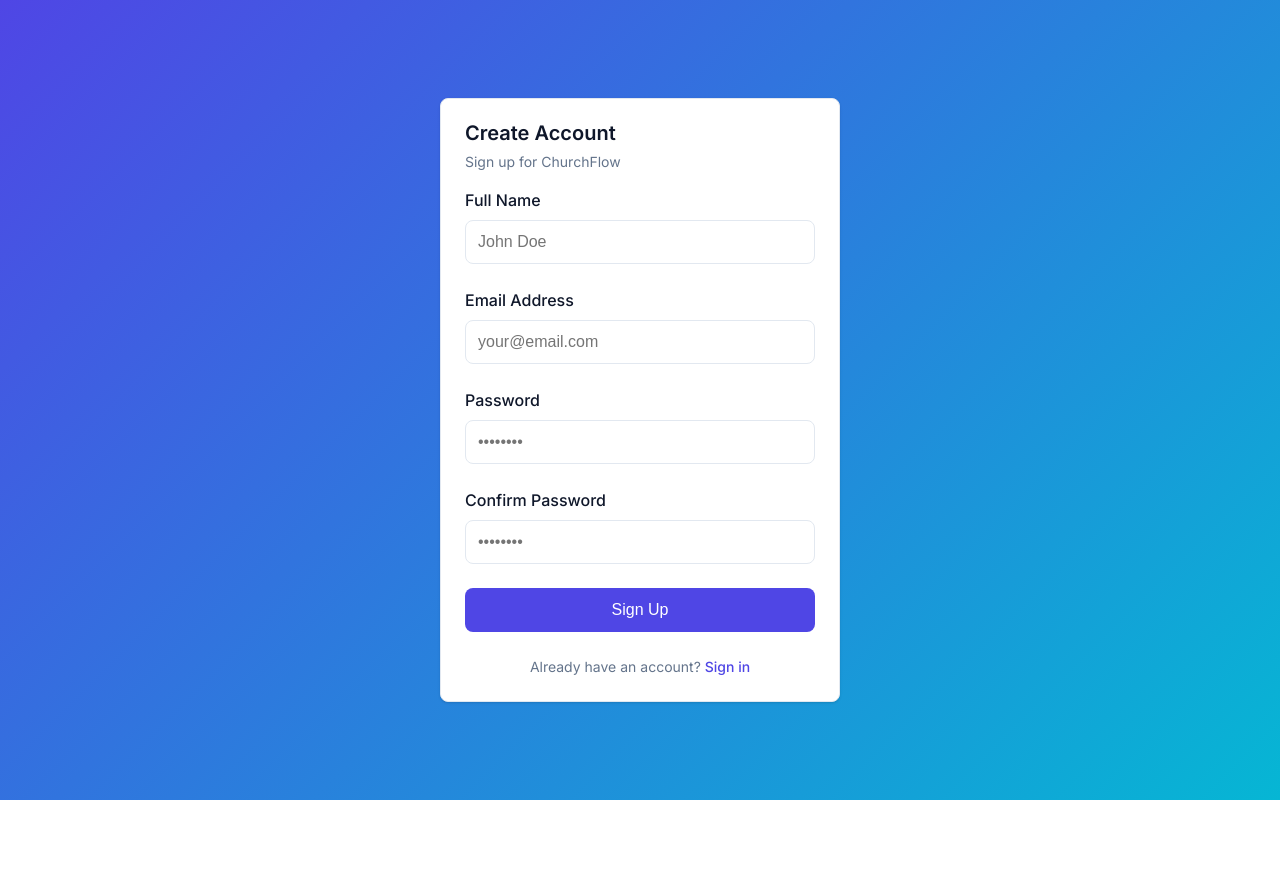
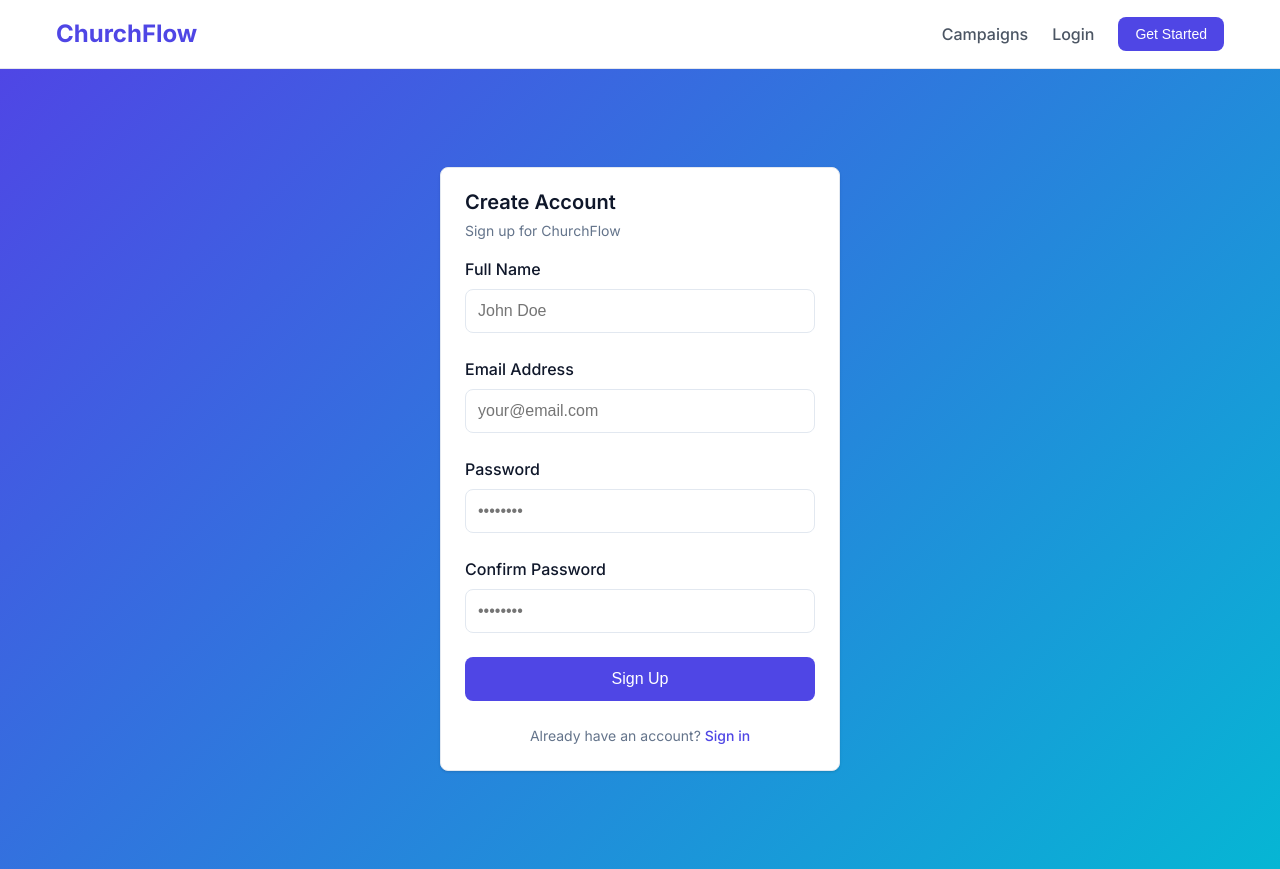
Before and after one commit to KusuConsult-NG/Crowdfunding, a Next.js app: page /signup in a window 1280 px wide. Before the commit the page ends 800 px from the top, so only its background shows below. Built offline with nearby package versions, Linux system fonts and the light colour scheme; no server answers.

Commit message:
feat: add global navbar for navigation

```diff
--- a/src/app/layout.tsx
+++ b/src/app/layout.tsx
@@ -9,6 +9,8 @@ export const metadata: Metadata = {
   description: "Crowdfunding platform for ECWA",
 };
 
+import Navbar from "@/components/Navbar";
+
 export default function RootLayout({
   children,
 }: Readonly<{
@@ -17,6 +19,7 @@ export default function RootLayout({
   return (
     <html lang="en">
       <body className={inter.className}>
+        <Navbar />
         {children}
       </body>
     </html>
--- /dev/null
+++ b/src/components/Navbar.tsx
@@ -0,0 +1,57 @@
+import Link from 'next/link';
+import { auth, signOut } from '@/auth';
+import { Button } from '@/components/ui/Button';
+
+export default async function Navbar() {
+    const session = await auth();
+
+    return (
+        <nav style={{
+            borderBottom: '1px solid #e5e7eb',
+            padding: '1rem 0',
+            backgroundColor: 'white',
+            position: 'sticky',
+            top: 0,
+            zIndex: 50
+        }}>
+            <div className="container" style={{ display: 'flex', justifyContent: 'space-between', alignItems: 'center' }}>
+                <Link href="/" style={{ fontSize: '1.5rem', fontWeight: 'bold', color: 'var(--primary)', textDecoration: 'none' }}>
+                    ChurchFlow
+                </Link>
+
+                <div style={{ display: 'flex', gap: '1.5rem', alignItems: 'center' }}>
+                    <Link href="/campaigns" style={{ color: '#4b5563', textDecoration: 'none', fontWeight: 500 }}>
+                        Campaigns
+                    </Link>
+
+                    {session?.user ? (
+                        <>
+                            <Link href="/dashboard" style={{ color: '#4b5563', textDecoration: 'none', fontWeight: 500 }}>
+                                Dashboard
+                            </Link>
+                            <form
+                                action={async () => {
+                                    'use server';
+                                    await signOut();
+                                }}
+                            >
+                                <Button variant="outline" size="small" type="submit">
+                                    Sign Out
+                                </Button>
+                            </form>
+                        </>
+                    ) : (
+                        <>
+                            <Link href="/login" style={{ color: '#4b5563', textDecoration: 'none', fontWeight: 500 }}>
+                                Login
+                            </Link>
+                            <Link href="/signup">
+                                <Button size="small">Get Started</Button>
+                            </Link>
+                        </>
+                    )}
+                </div>
+            </div>
+        </nav>
+    );
+}
```
